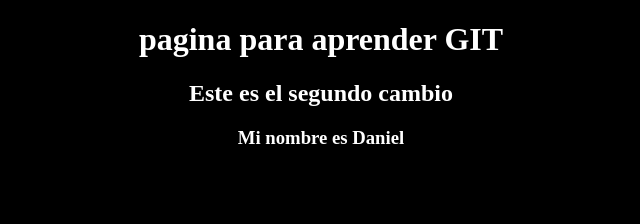
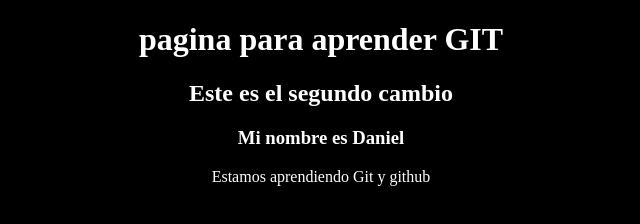
Before and after one commit to DaniTOLETUM/probando_git, a plain HTML site: page index.html in a window 1280 px wide. Shown: the whole page, without its empty margins (319-959 px from the left). Drawn offline with Linux system fonts and the light colour scheme.

Commit message:
parrafo nuevo añadido

```diff
--- a/index.html
+++ b/index.html
@@ -12,6 +12,7 @@
       <h1>pagina para aprender GIT</h1>
       <h2>Este es el segundo cambio</h2>
       <h3>Mi nombre es Daniel</h3>
+      <p>Estamos aprendiendo Git y github</p>
     </div>
   </body>
 </html>
```
